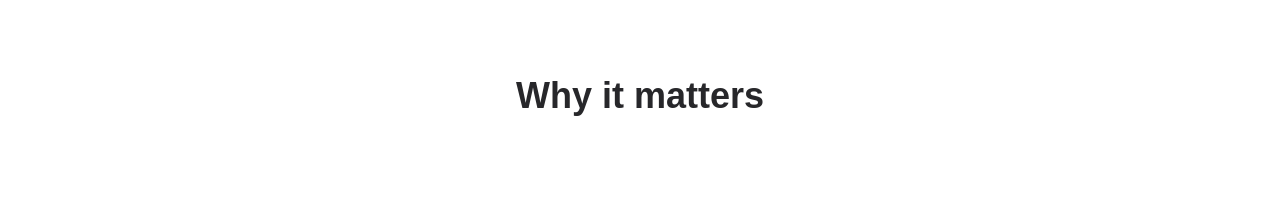
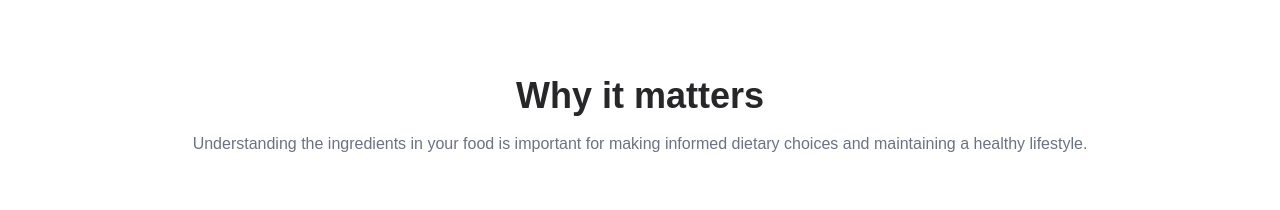
Before and after one commit to soerenmehlsen/whatsInMyFoodAzure, a Next.js app: page / in a window 1280 px wide. Shown: the part 1820-2030 px from the top of the page. Built offline with nearby package versions, Linux system fonts and the light colour scheme; no server answers.

Commit message:
Add: description to the landing page for the the title WhyItMatters

```diff
--- a/app/components/WhyItMatters.tsx
+++ b/app/components/WhyItMatters.tsx
@@ -9,6 +9,10 @@ const WhyItMatters = () => {
               Why it matters
           </h1>
 
+          <p className="text-gray-500 mt-4 text-center">
+              Understanding the ingredients in your food is important for making informed dietary choices and maintaining a healthy lifestyle.
+          </p>
+
           <div className="flex justify-center sm:mt-20 mt-10">
               <ArticleShowcase />
           </div>
```
